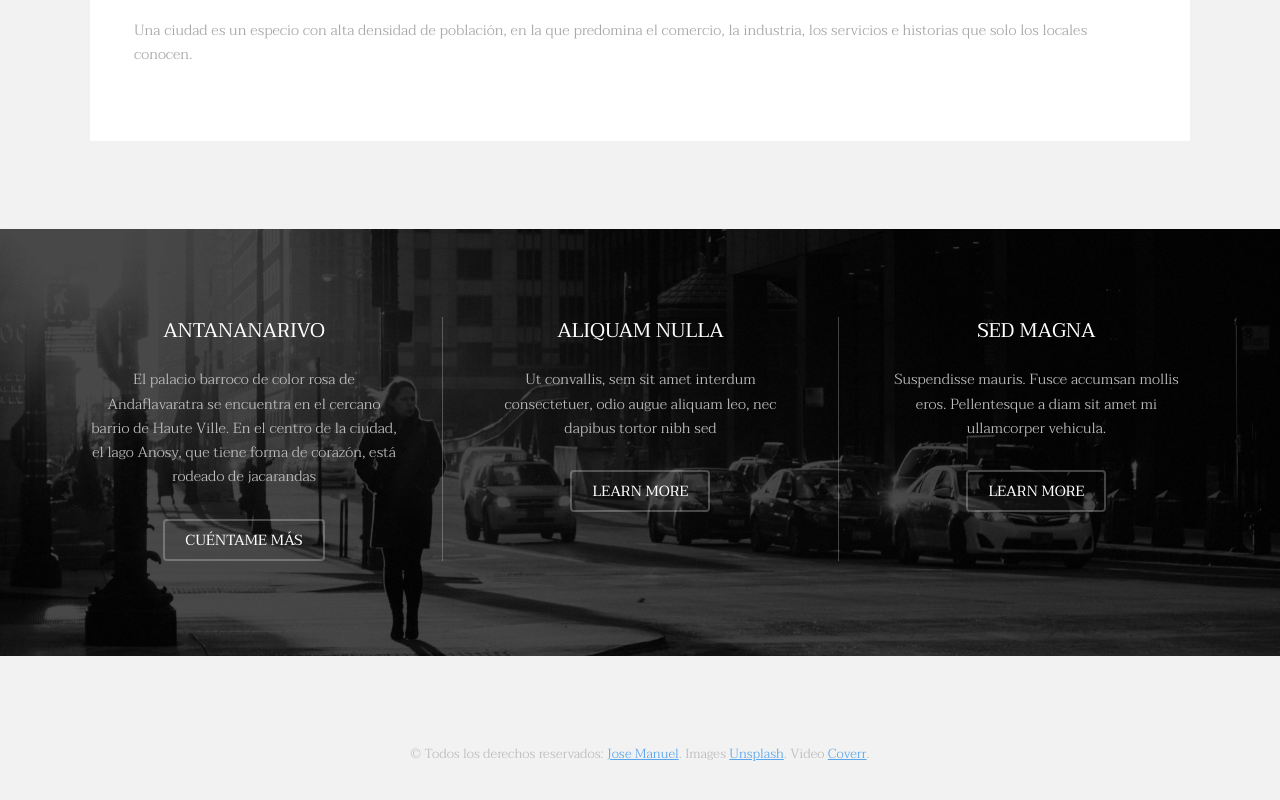
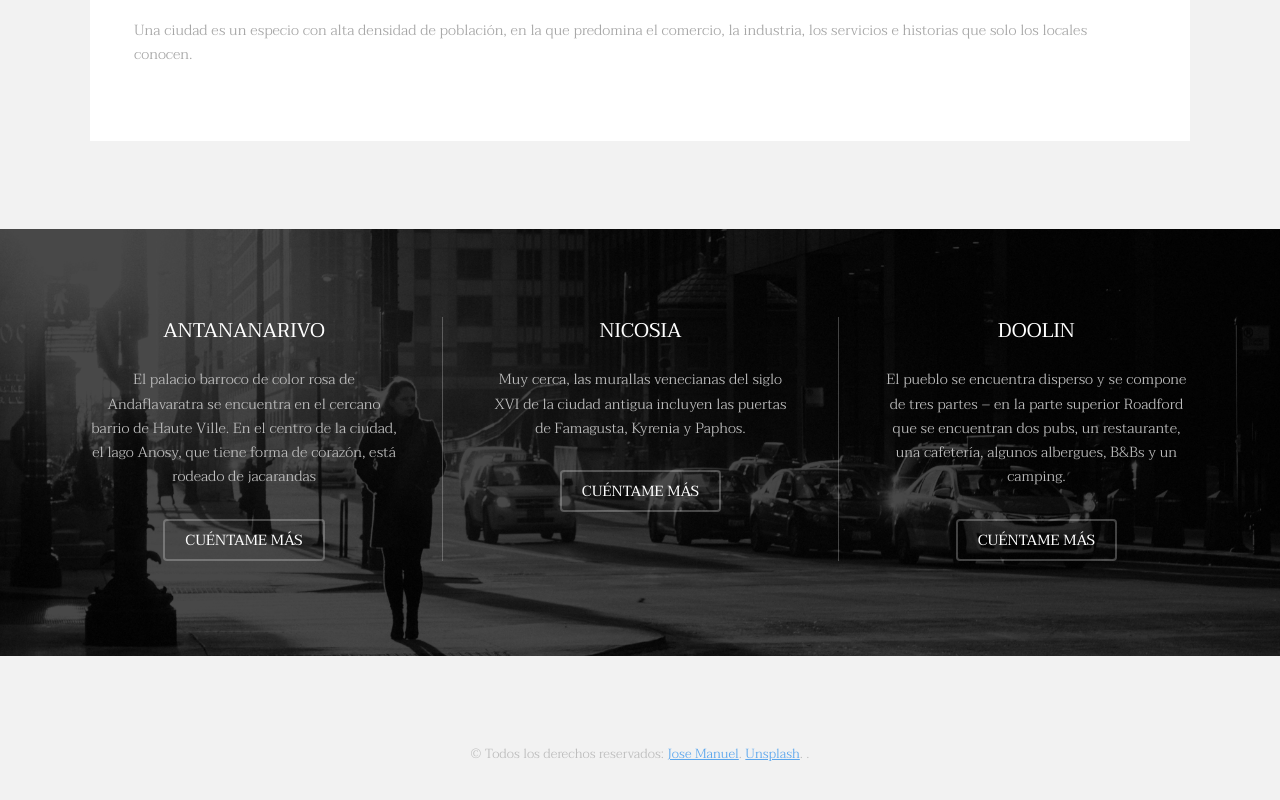
Before and after one commit to JoseManuelDAW/04_REP_METROPOLITA, a plain HTML site: page index.html in a window 1280 px wide. Shown: the part 1406-2206 px from the top of the page. Drawn offline with Linux system fonts and the light colour scheme.

Commit message:
Update index.html

```diff
--- a/index.html
+++ b/index.html
@@ -80,20 +80,20 @@
 						</div>
 						<div>
 							<header>
-								<h3>Aliquam Nulla</h3>
+								<h3>Nicosia</h3>
 							</header>
-							<p>Ut convallis, sem sit amet interdum consectetuer, odio augue aliquam leo, nec dapibus tortor nibh sed </p>
+							<p>Muy cerca, las murallas venecianas del siglo XVI de la ciudad antigua incluyen las puertas de Famagusta, Kyrenia y Paphos.  </p>
 							<ul class="actions">
-								<li><a href="#" class="button alt">Learn More</a></li>
+								<li><a href="#" class="button alt">CUÉNTAME MÁS</a></li>
 							</ul>
 						</div>
 						<div>
 							<header>
-								<h3>Sed Magna</h3>
+								<h3>Doolin</h3>
 							</header>
-							<p>Suspendisse mauris. Fusce accumsan mollis eros. Pellentesque a diam sit amet mi ullamcorper vehicula.</p>
+							<p>El pueblo se encuentra disperso y se compone de tres partes – en la parte superior Roadford que se encuentran dos pubs, un restaurante, una cafetería, algunos albergues, B&Bs y un camping.</p>
 							<ul class="actions">
-								<li><a href="#" class="button alt">Learn More</a></li>
+								<li><a href="#" class="button alt">CUÉNTAME MÁS</a></li>
 							</ul>
 						</div>
 					</div>
@@ -194,7 +194,7 @@
 						</div>
 					</section>
 					<div class="copyright">
-						&copy; Todos los derechos reservados: <a href="https://templated.co/">Jose Manuel</a>. Images <a href="https://unsplash.com/">Unsplash</a>. Video <a href="http://coverr.co/">Coverr</a>.
+						&copy; Todos los derechos reservados: <a href="https://templated.co/">Jose Manuel</a>. <a href="https://unsplash.com/">Unsplash</a>.  <a href="http://coverr.co/"></a>.
 					</div>
 				</div>
 			</footer>
```
